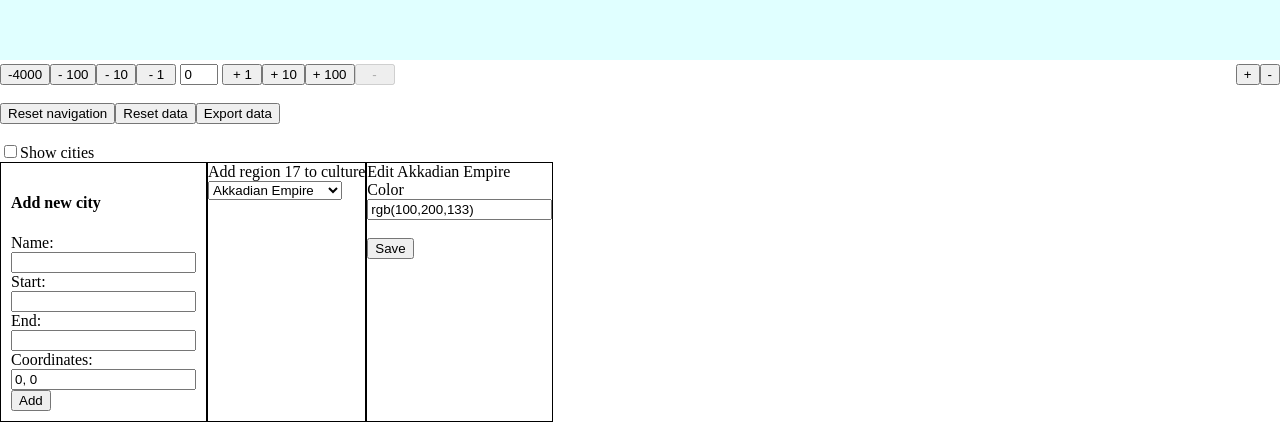
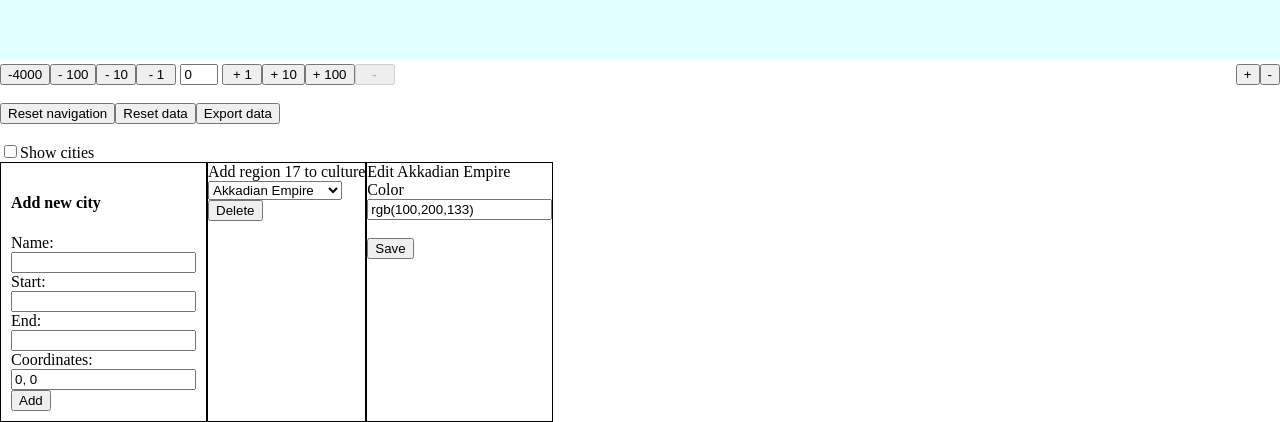
Before and after one commit to jarmop/history-map, a React (Vite) app: page / in a window 1280 px wide. Shown: the part 900-1322 px from the top of the page. Built offline with nearby package versions, Linux system fonts and the light colour scheme.

Commit message:
Delete region

```diff
--- a/src/testbed/World/EditRegion.tsx
+++ b/src/testbed/World/EditRegion.tsx
@@ -4,12 +4,14 @@ interface EditRegionProps {
   cultures: Culture[]
   activeRegions: Region['id'][]
   saveCultures: (cultures: Culture[]) => void
+  onDelete: (regionId: Region['id']) => void
 }
 
 export function EditRegion({
   cultures,
   activeRegions,
   saveCultures,
+  onDelete,
 }: EditRegionProps) {
   return (
     <div style={{ border: '1px solid black' }}>
@@ -56,6 +58,12 @@ export function EditRegion({
           <option key={c.id}>{c.id}</option>
         ))}
       </select>
+      {activeRegions.length === 1 && (
+        <>
+          <br />
+          <button onClick={() => onDelete(activeRegions[0])}>Delete</button>
+        </>
+      )}
     </div>
   )
 }
--- a/src/testbed/World/TestWorld.tsx
+++ b/src/testbed/World/TestWorld.tsx
@@ -25,13 +25,12 @@ export function TestWorld() {
     addCity,
     cultures,
     saveCultures,
+    deleteRegion,
   } = useData(year, zoom)
 
   const activeCulture = cultures.find((c) =>
     activeRegions.every((r) => c.regions.includes(r))
   )
-
-  console.log(mapRegions)
 
   return (
     <>
@@ -84,6 +83,7 @@ export function TestWorld() {
               cultures={cultures}
               activeRegions={activeRegions}
               saveCultures={saveCultures}
+              onDelete={(regionId: Region['id']) => deleteRegion(regionId)}
             />
             <EditCulture
               culture={activeCulture}
--- a/src/testbed/useData.ts
+++ b/src/testbed/useData.ts
@@ -533,6 +533,29 @@ export function useData(year: number, zoom: number) {
     })
   }
 
+  function deleteRegion(regionId: Region['id']) {
+    const regionsToRemove = [regionId]
+    const region1 = regionById[regionId]
+    const border = borderById[region1.border.borderId]
+    const region2 = regions.find(
+      (r) => r.id !== regionId && r.border.borderId === border.id
+    )
+    if (!region2) {
+      throw new Error('region2 not found')
+    }
+    if (!region2.dividers) {
+      regionsToRemove.push(region2.id)
+      setWorld({
+        ...world,
+        borders: [...world.borders.filter(b => b.id !== border.id)],
+        regions: [...world.regions.filter((r) => !regionsToRemove.includes(r.id))],
+      })
+    } else {
+      // merge region1 to region2
+      // what if border has a connection? Simply cannot remove the region in that case
+    }
+  }
+
   return {
     mapRegions,
     onPathCompleted,
@@ -542,5 +565,6 @@ export function useData(year: number, zoom: number) {
     addCity,
     cultures: world.cultures,
     saveCultures,
+    deleteRegion,
   }
 }
```
